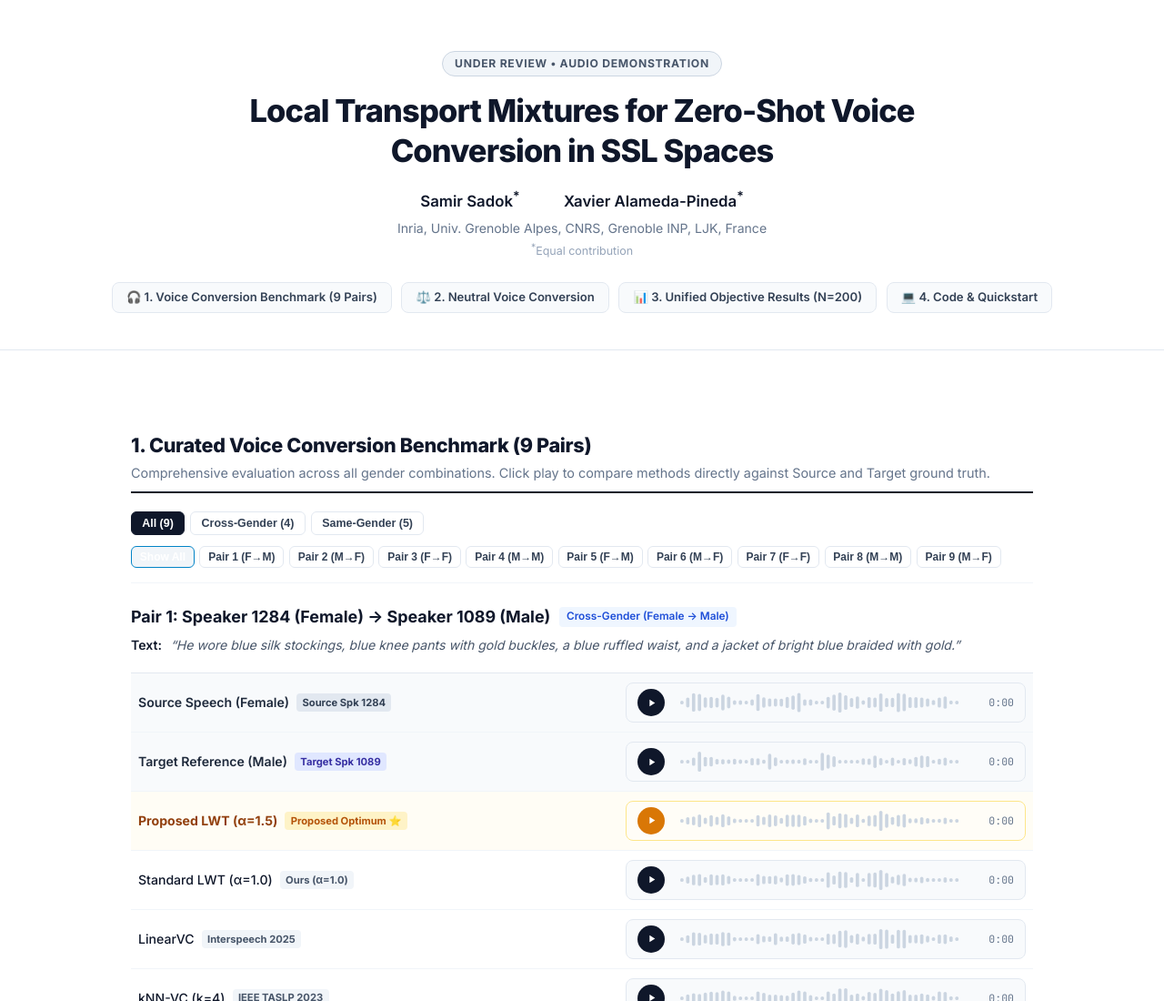
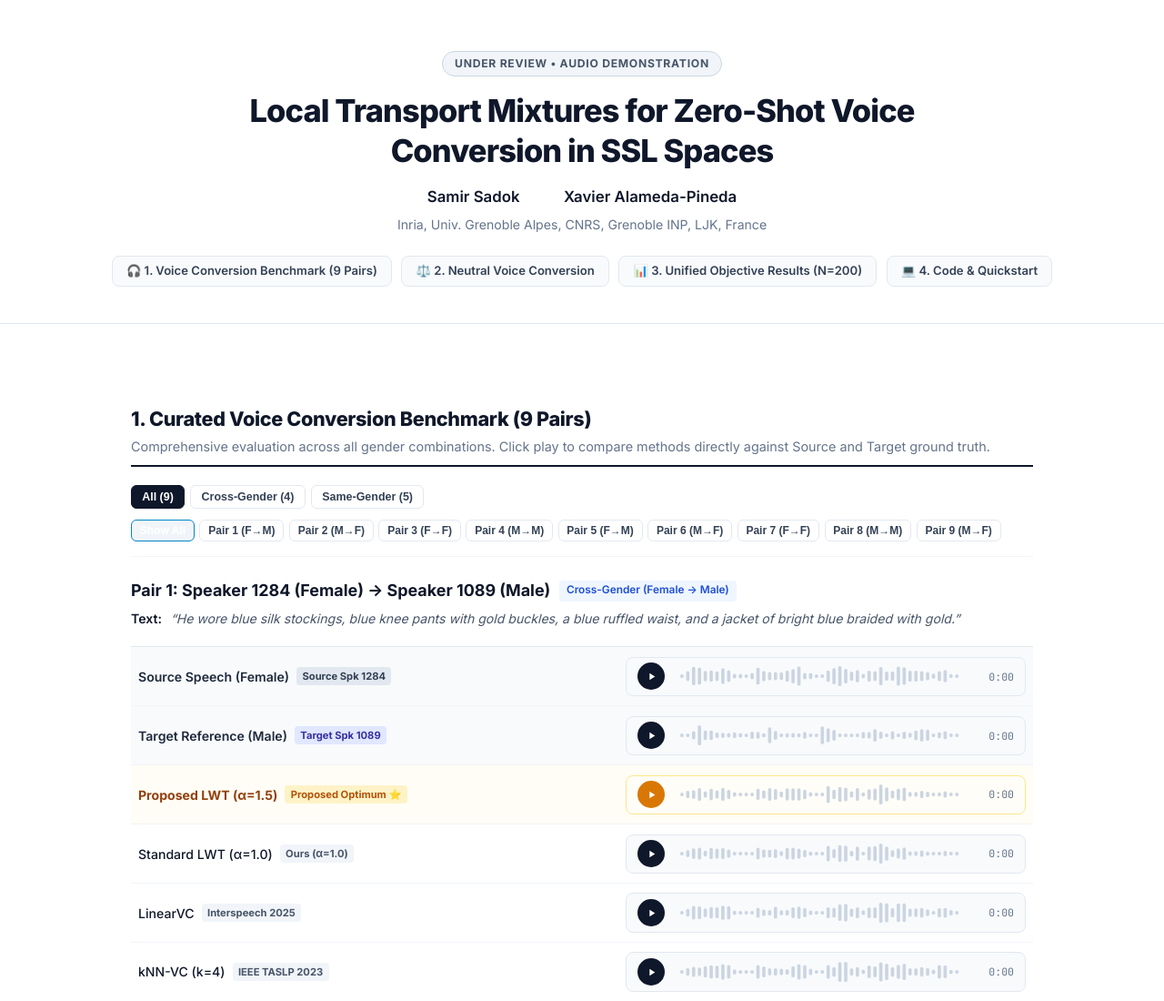
Before and after one commit to samsad35/ZC-VC-demo, a plain HTML site: page index.html in a window 1280 px wide. Shown: the top 1100 px of the page at 91% size. Drawn offline with Linux system fonts and the light colour scheme.

Commit message:
Remove equal contribution note from authors

```diff
--- a/index.html
+++ b/index.html
@@ -648,13 +648,12 @@
         <h1>Local Transport Mixtures for Zero-Shot Voice Conversion in SSL Spaces</h1>
 
         <div class="authors">
-            <span>Samir Sadok<sup>*</sup></span>
+            <span>Samir Sadok</span>
             <span class="author-space"></span>
-            <span>Xavier Alameda-Pineda<sup>*</sup></span>
+            <span>Xavier Alameda-Pineda</span>
         </div>
         <div class="affiliations">
             <span>Inria, Univ. Grenoble Alpes, CNRS, Grenoble INP, LJK, France</span>
-            <div class="equal-note"><sup>*</sup>Equal contribution</div>
         </div>
 
         <div class="nav-links">
```
Also changed, not shown: 1 other file.
